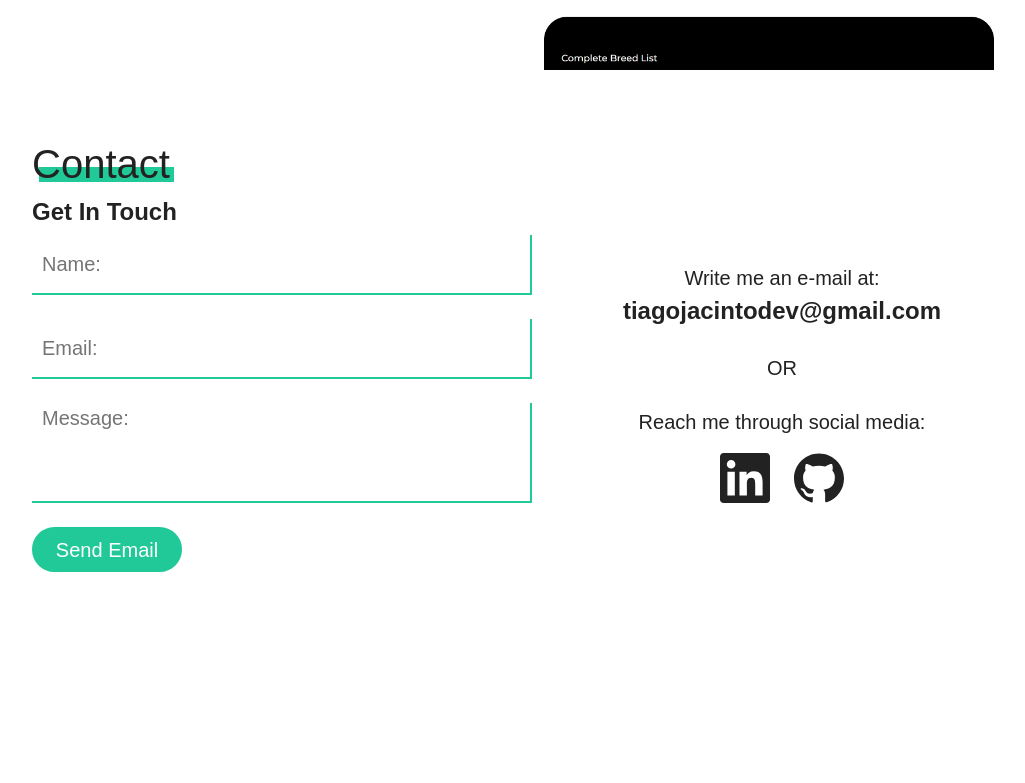
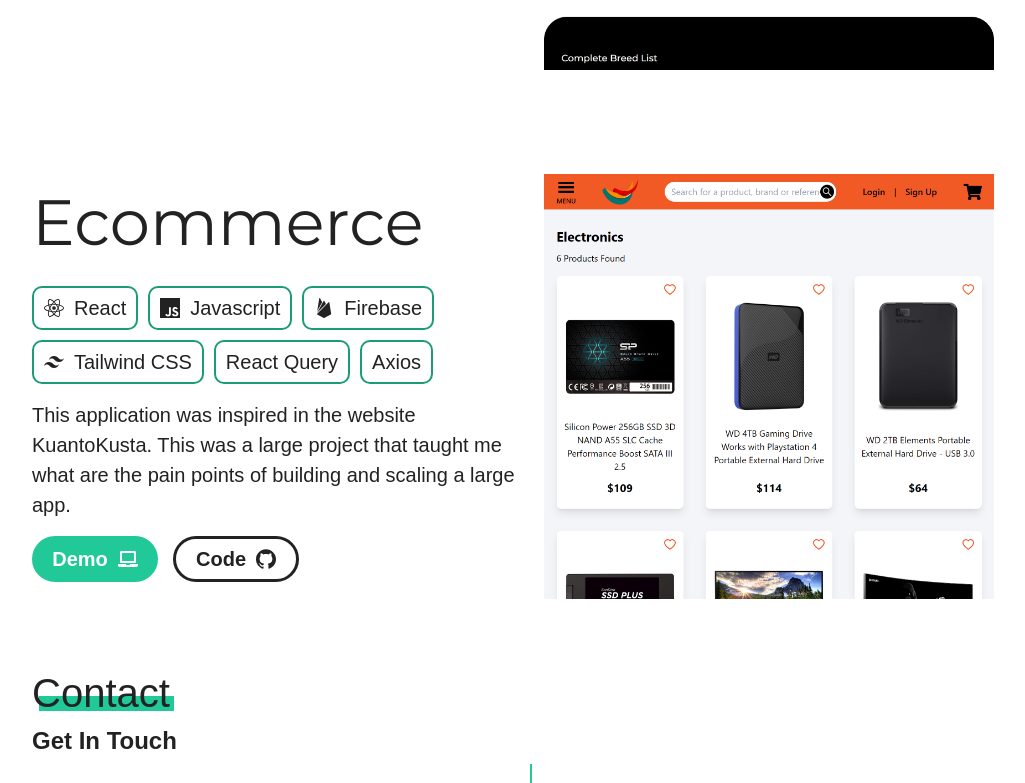
Before and after one commit to TiagoJacintoDev/personal-portfolio, a React (Create React App) app: page / in a window 1280 px wide. Shown: the part 4555-5338 px from the top of the page, without its empty margins (108-1133 px from the left). Before the commit the page ends 5191 px from the top, so only its background shows below. Built offline with nearby package versions, Linux system fonts and the light colour scheme; a web font is replaced by a local one.

Commit message:
Add Ecommerce Project

```diff
--- a/src/data/projectsData.js
+++ b/src/data/projectsData.js
@@ -4,12 +4,15 @@
   SiCss3,
   SiStyledcomponents,
   SiFramer,
+  SiTailwindcss,
+  SiFirebase,
 } from 'react-icons/si';
 import CVMaker from '../images/cv-maker.png';
 import TravelLandingPage from '../images/travel-landing-page.png';
 import GitHubSearch from '../images/github-search.png';
 import RentACarLandingPage from '../images/rent-a-car-landing-page.png';
 import DogWiki from '../images/dog-wiki-app.vercel.app_.png';
+import EcommerceApp from '../images/Ecommerce_App.png';
 
 export const projectsData = [
   {
@@ -127,4 +130,36 @@
     codeURL: 'https://github.com/TiagoJacintoDev/dog-wiki',
     img: DogWiki,
   },
+  {
+    title: 'Ecommerce',
+    skills: [
+      {
+        text: 'React',
+        img: <SiReact />,
+      },
+      {
+        text: 'Javascript',
+        img: <SiJavascript />,
+      },
+      {
+        text: 'Firebase',
+        img: <SiFirebase />,
+      },
+      {
+        text: 'Tailwind CSS',
+        img: <SiTailwindcss />,
+      },
+      {
+        text: 'React Query',
+      },
+      {
+        text: 'Axios',
+      },
+    ],
+    description:
+      'This application was inspired in the website KuantoKusta. This was a large project that taught me what are the pain points of building and scaling a large app.',
+    demoURL: 'https://ecommerce-tiago.vercel.app/',
+    codeURL: 'https://github.com/TiagoJacintoDev/ecommerce',
+    img: EcommerceApp,
+  },
 ];
```
Also changed, not shown: src/images/Ecommerce_App.png (added).
